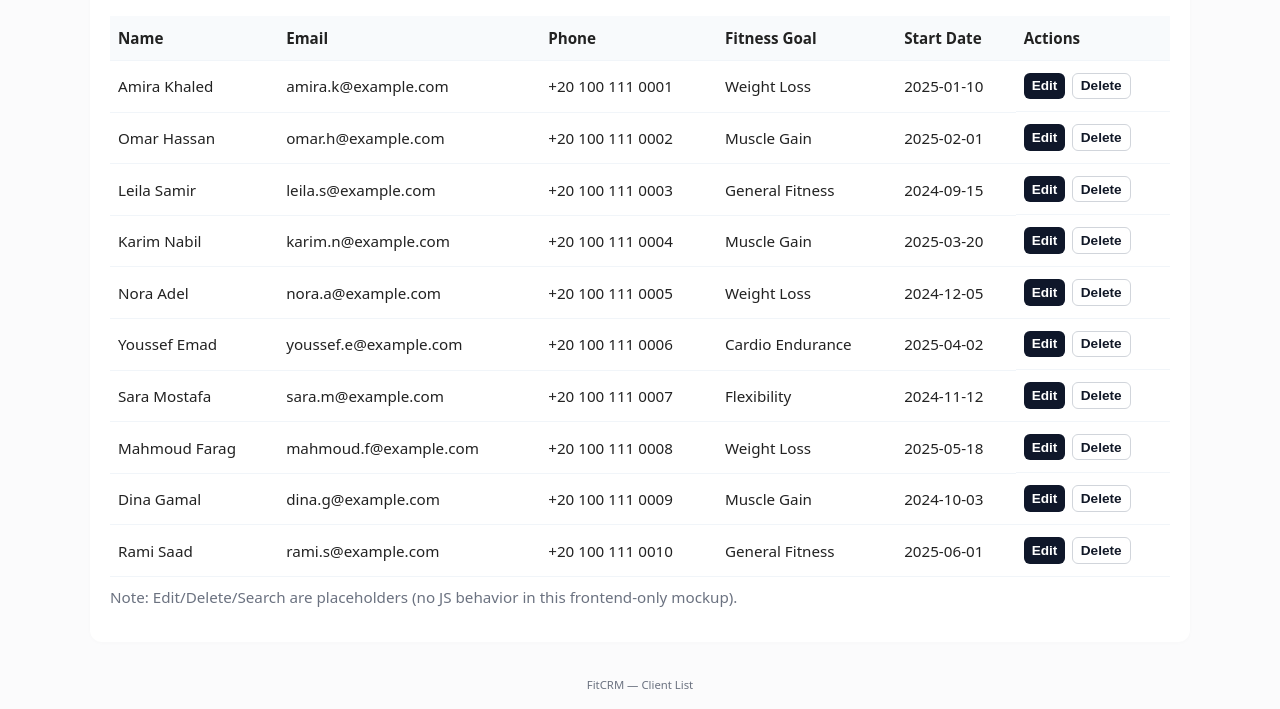
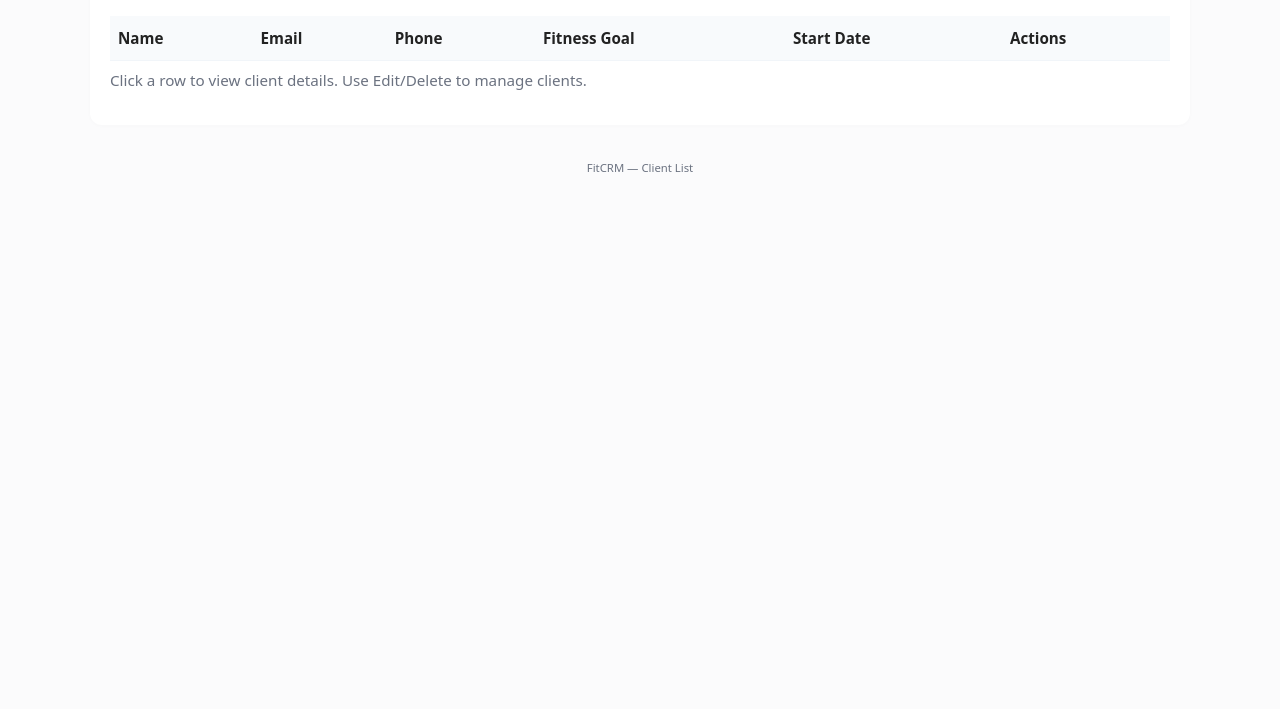
Before and after one commit to shahdyasser1654/Fitcrm, a plain HTML site: page clients.html in a window 1280 px wide. Shown: the part 173-882 px from the top of the page. After the commit the page ends 800 px from the top, so only its background shows below. Drawn offline with Linux system fonts and the light colour scheme; files that its build step writes are made by us from their sources.

Commit message:
Refactor clients.html for improved client management
Updated the stylesheet link and placeholder text. Removed sample client rows and added a note about client management.

```diff
--- a/clients.html
+++ b/clients.html
@@ -4,7 +4,7 @@
   <meta charset="utf-8" />
   <meta name="viewport" content="width=device-width,initial-scale=1" />
   <title>FitCRM — Client List</title>
-  <link rel="stylesheet" href="css/styles.css" />
+  <link rel="stylesheet" href="styles.css" />
 </head>
 <body class="page-list">
   <header class="site-header">
@@ -21,13 +21,13 @@
     <section class="card list-card">
       <div class="list-header">
         <h2>Clients</h2>
+
         <div class="search-wrap">
           <label for="search" class="visually-hidden">Search by name</label>
-          <input id="search" name="search" type="text" placeholder="Search by name (placeholder)" />
+          <input id="search" name="search" type="text" placeholder="Search by name" />
         </div>
       </div>
 
-      <!-- Client table with 10 sample rows -->
       <div class="table-responsive">
         <table class="client-table">
           <thead>
@@ -40,53 +40,13 @@
               <th>Actions</th>
             </tr>
           </thead>
-          <tbody>
-            <!-- 10 sample clients -->
-            <tr>
-              <td>Amira Khaled</td><td>amira.k@example.com</td><td>+20 100 111 0001</td><td>Weight Loss</td><td>2025-01-10</td>
-              <td class="actions"><button class="btn small">Edit</button><button class="btn small ghost">Delete</button></td>
-            </tr>
-            <tr>
-              <td>Omar Hassan</td><td>omar.h@example.com</td><td>+20 100 111 0002</td><td>Muscle Gain</td><td>2025-02-01</td>
-              <td class="actions"><button class="btn small">Edit</button><button class="btn small ghost">Delete</button></td>
-            </tr>
-            <tr>
-              <td>Leila Samir</td><td>leila.s@example.com</td><td>+20 100 111 0003</td><td>General Fitness</td><td>2024-09-15</td>
-              <td class="actions"><button class="btn small">Edit</button><button class="btn small ghost">Delete</button></td>
-            </tr>
-            <tr>
-              <td>Karim Nabil</td><td>karim.n@example.com</td><td>+20 100 111 0004</td><td>Muscle Gain</td><td>2025-03-20</td>
-              <td class="actions"><button class="btn small">Edit</button><button class="btn small ghost">Delete</button></td>
-            </tr>
-            <tr>
-              <td>Nora Adel</td><td>nora.a@example.com</td><td>+20 100 111 0005</td><td>Weight Loss</td><td>2024-12-05</td>
-              <td class="actions"><button class="btn small">Edit</button><button class="btn small ghost">Delete</button></td>
-            </tr>
-            <tr>
-              <td>Youssef Emad</td><td>youssef.e@example.com</td><td>+20 100 111 0006</td><td>Cardio Endurance</td><td>2025-04-02</td>
-              <td class="actions"><button class="btn small">Edit</button><button class="btn small ghost">Delete</button></td>
-            </tr>
-            <tr>
-              <td>Sara Mostafa</td><td>sara.m@example.com</td><td>+20 100 111 0007</td><td>Flexibility</td><td>2024-11-12</td>
-              <td class="actions"><button class="btn small">Edit</button><button class="btn small ghost">Delete</button></td>
-            </tr>
-            <tr>
-              <td>Mahmoud Farag</td><td>mahmoud.f@example.com</td><td>+20 100 111 0008</td><td>Weight Loss</td><td>2025-05-18</td>
-              <td class="actions"><button class="btn small">Edit</button><button class="btn small ghost">Delete</button></td>
-            </tr>
-            <tr>
-              <td>Dina Gamal</td><td>dina.g@example.com</td><td>+20 100 111 0009</td><td>Muscle Gain</td><td>2024-10-03</td>
-              <td class="actions"><button class="btn small">Edit</button><button class="btn small ghost">Delete</button></td>
-            </tr>
-            <tr>
-              <td>Rami Saad</td><td>rami.s@example.com</td><td>+20 100 111 0010</td><td>General Fitness</td><td>2025-06-01</td>
-              <td class="actions"><button class="btn small">Edit</button><button class="btn small ghost">Delete</button></td>
-            </tr>
+          <tbody id="clientTableBody">
+            <!-- JS injects rows -->
           </tbody>
         </table>
       </div>
 
-      <p class="muted note">Note: Edit/Delete/Search are placeholders (no JS behavior in this frontend-only mockup).</p>
+      <p class="muted note">Click a row to view client details. Use Edit/Delete to manage clients.</p>
     </section>
   </main>
 
@@ -95,5 +55,7 @@
       <small>FitCRM — Client List</small>
     </div>
   </footer>
+
+  <script src="clients.js"></script>
 </body>
 </html>
```
